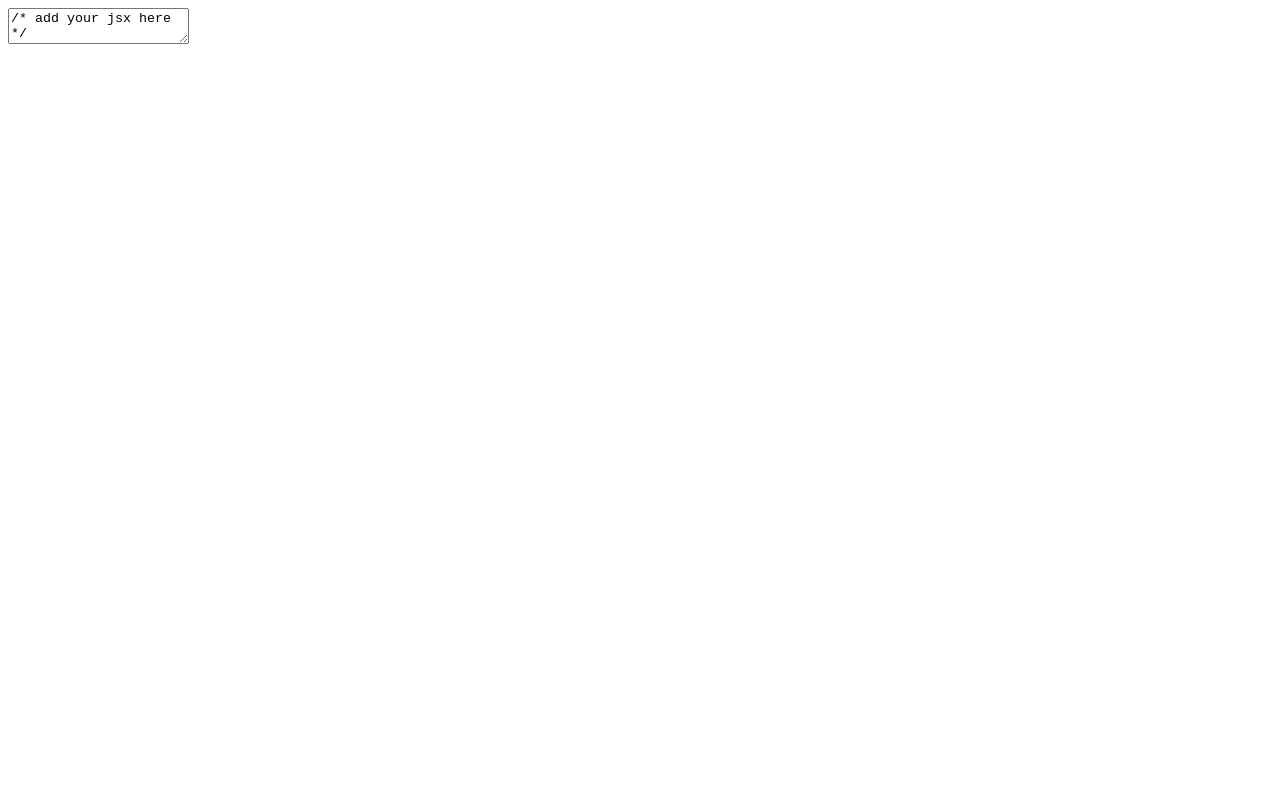
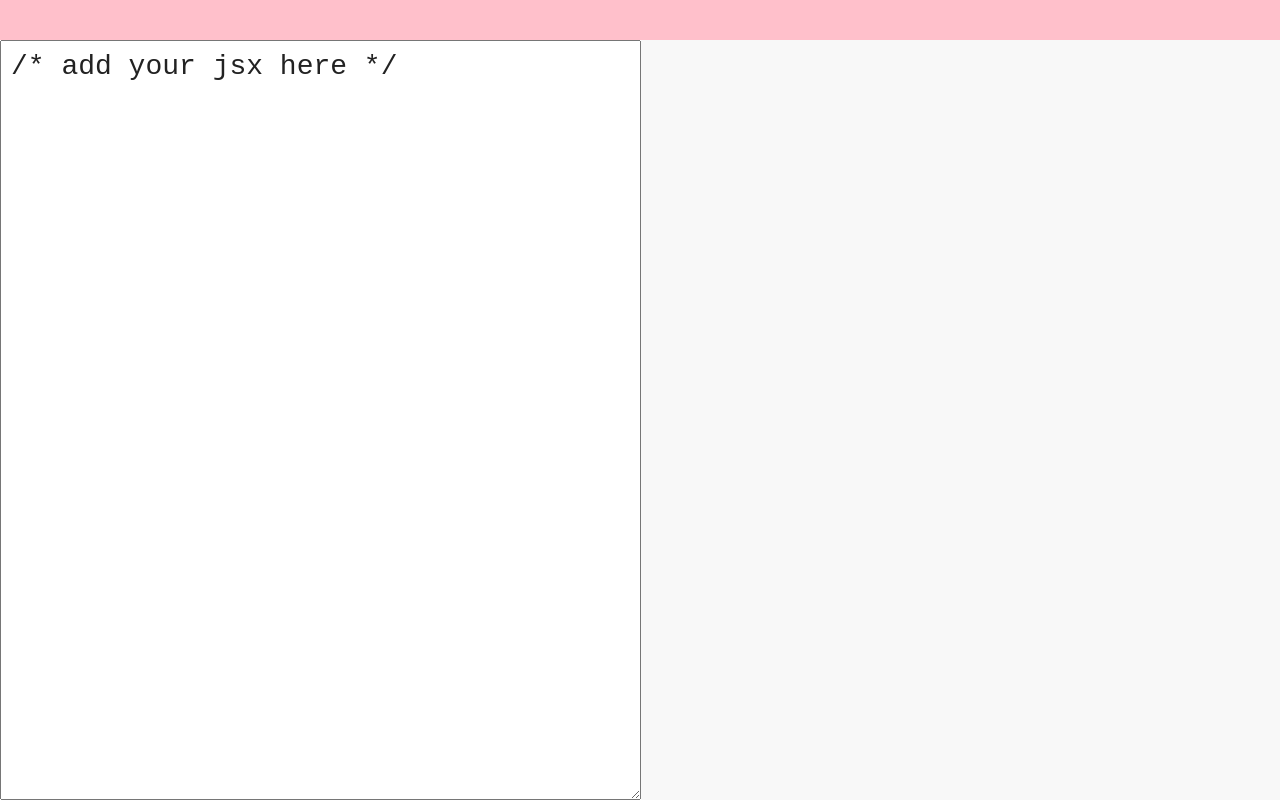
Before and after one commit to felixacdc/start_using_react, a React (Create React App) app in the folder react-app/: page / in a window 1280 px wide. Built offline with nearby package versions, Linux system fonts and the light colour scheme.

Commit message:
[modify] JSX live compiler

```diff
--- /dev/null
+++ b/react-app/src/App.css
@@ -0,0 +1,31 @@
+body {
+    margin: 0;
+    padding: 0;
+    font-family: monospace;
+}
+header {
+    display: block;
+    height: 5vh;
+    overflow: auto;
+    background-color: pink;
+    color: red;
+    font-size: 28px;
+}
+.container {
+    height: 95vh;
+    display: flex;
+}
+pre {
+    background-color: #f8f8f8;
+}
+pre, textarea {
+    width: 50%;
+    font-family: monospace;
+    font-size: 28px;
+    margin: 0;
+    padding: 10px;
+    color: #222;
+}
+textarea:focus {
+    outline: 0;
+}
--- a/react-app/src/App.js
+++ b/react-app/src/App.js
@@ -372,6 +372,8 @@ class Label extends React.Component {
 
 const LabelHOC = HOC(Label)*/
 
+import './App.css';
+
 class App extends React.Component {
   constructor() {
     super();
```
